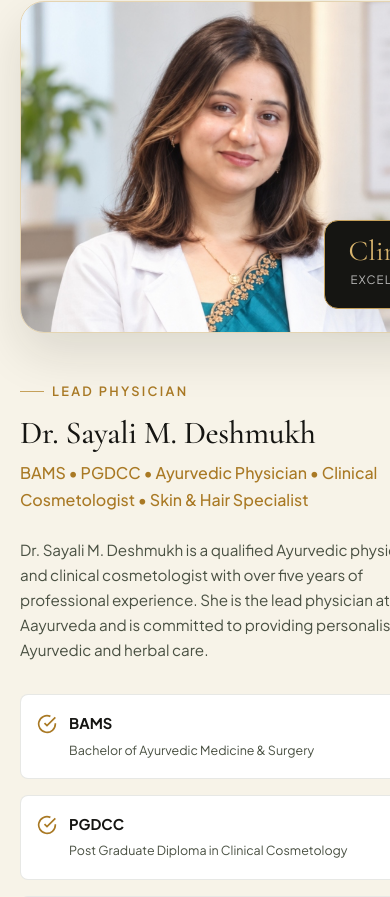
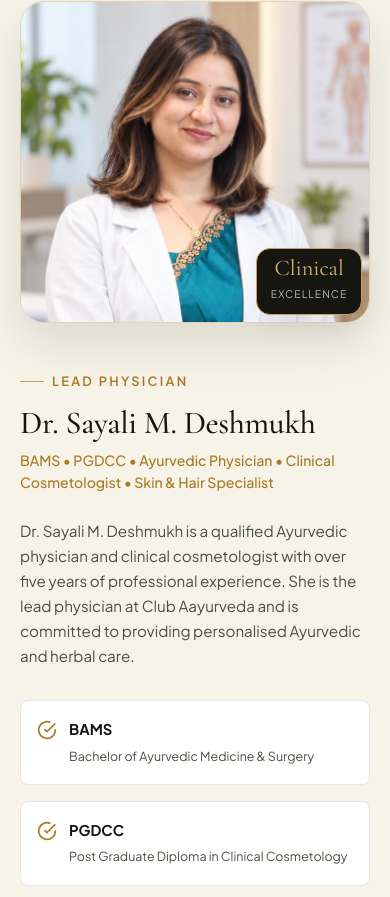
Before and after one commit to beyondwebco-lgtm/club-ayurveda, a website: page index.html in a window 390 px wide. Shown: the part 3078-3975 px from the top of the page. Drawn offline with nearby package versions, Linux system fonts and the light colour scheme.

Commit message:
Fix iPhone SE narrow mobile layout, doctor section badge positioning, credential wrapping, and button stacking

```diff
--- a/assets/css/pages.css
+++ b/assets/css/pages.css
@@ -918,6 +918,17 @@
 }
 
 /* Responsive Overrides & Mobile Layout Adaptations */
+.doc-credentials-line {
+  margin-top: 0.5rem;
+  margin-bottom: 1.5rem;
+  color: var(--color-gold-dark);
+  font-weight: 500;
+  font-size: clamp(0.88rem, 2.2vw, 1.1rem);
+  line-height: 1.55;
+  word-break: break-word;
+  overflow-wrap: break-word;
+}
+
 @media (max-width: 992px) {
   .hero-grid,
   .doc-section-grid,
@@ -946,6 +957,13 @@
     height: 440px;
     width: 100%;
     object-position: center 12%;
+  }
+
+  .doc-experience-badge {
+    right: 0.75rem;
+    bottom: 0.75rem;
+    padding: 0.75rem 1.1rem;
+    max-width: calc(100% - 1.5rem);
   }
 
   .treatment-img-frame {
@@ -1049,8 +1067,22 @@
   }
 
   .doc-portrait-frame img {
-    height: 330px;
+    height: 320px;
     object-position: center 8%;
+  }
+
+  .doc-experience-badge {
+    right: 0.5rem;
+    bottom: 0.5rem;
+    padding: 0.5rem 0.85rem;
+  }
+
+  .doc-experience-badge .years {
+    font-size: 1.4rem;
+  }
+
+  .doc-experience-badge .label {
+    font-size: 0.65rem;
   }
 
   .treatment-img-frame {
--- a/index.html
+++ b/index.html
@@ -7,9 +7,9 @@
   <meta name="description" content="Personalised Ayurvedic care for skin, hair, and complete wellness by Dr. Sayali M. Deshmukh. Discover traditional 100x washed ghee Shata Dhauta Ghrita and clinical consultations.">
 
   <!-- CSS -->
-  <link rel="stylesheet" href="assets/css/base.css?v=2.0">
-  <link rel="stylesheet" href="assets/css/components.css?v=2.0">
-  <link rel="stylesheet" href="assets/css/pages.css?v=2.0">
+  <link rel="stylesheet" href="assets/css/base.css?v=2.1">
+  <link rel="stylesheet" href="assets/css/components.css?v=2.1">
+  <link rel="stylesheet" href="assets/css/pages.css?v=2.1">
 </head>
 <body>
 
@@ -195,7 +195,7 @@
         <div class="doc-content">
           <div class="eyebrow">Lead Physician</div>
           <h2>Dr. Sayali M. Deshmukh</h2>
-          <p class="subheading" style="margin-top: 0.5rem; margin-bottom: 1.5rem; color: var(--color-gold-dark); font-weight: 500;">
+          <p class="subheading doc-credentials-line">
             BAMS &bull; PGDCC &bull; Ayurvedic Physician &bull; Clinical Cosmetologist &bull; Skin & Hair Specialist
           </p>
           <p>
@@ -233,7 +233,7 @@
             </div>
           </div>
 
-          <div style="display: flex; gap: 1.25rem; align-items: center; margin-top: 2rem;">
+          <div class="doc-cta-group">
             <a href="about.html" class="btn btn-secondary">Meet Dr. Sayali</a>
             <button type="button" class="btn btn-primary consultation-modal-trigger">Book Consultation</button>
           </div>
```
Also changed, not shown: about.html (+5 -5 lines), contact.html (+3 -3 lines), product.html (+3 -3 lines), treatments.html (+3 -3 lines).
